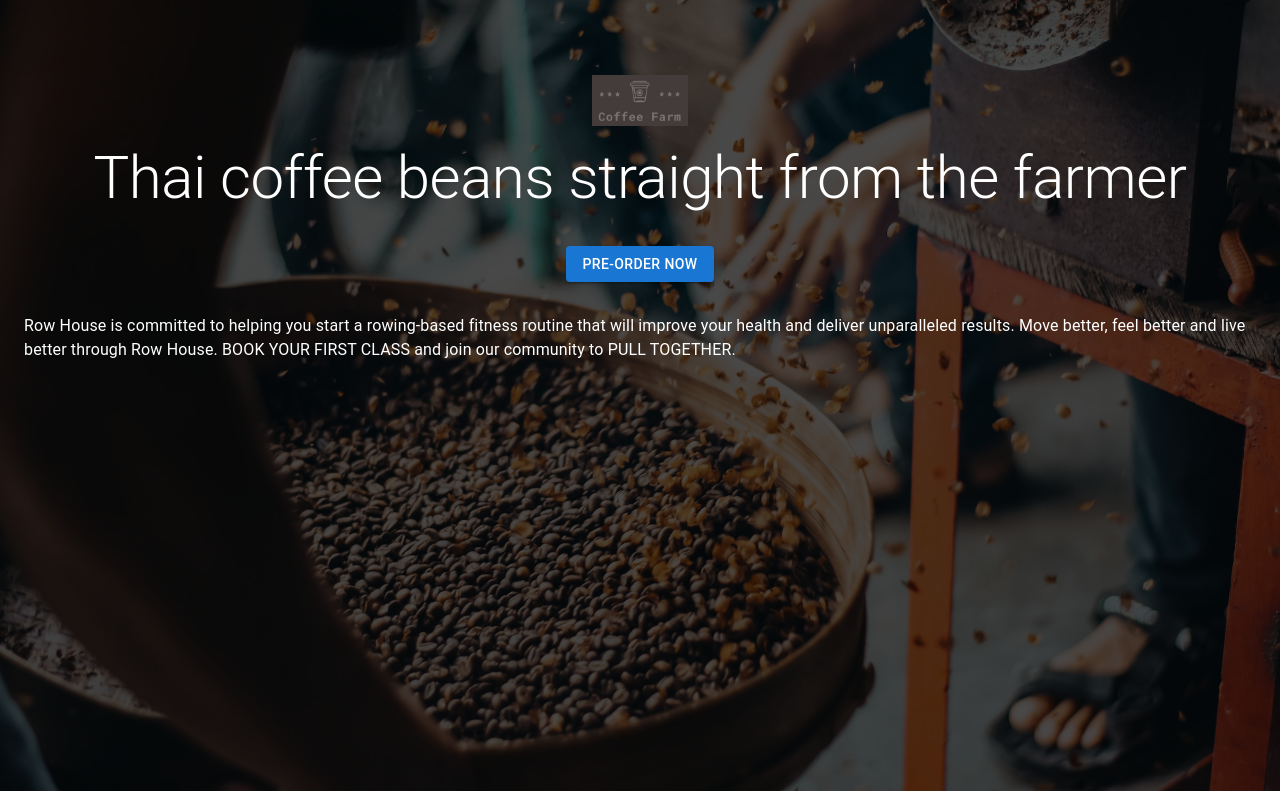
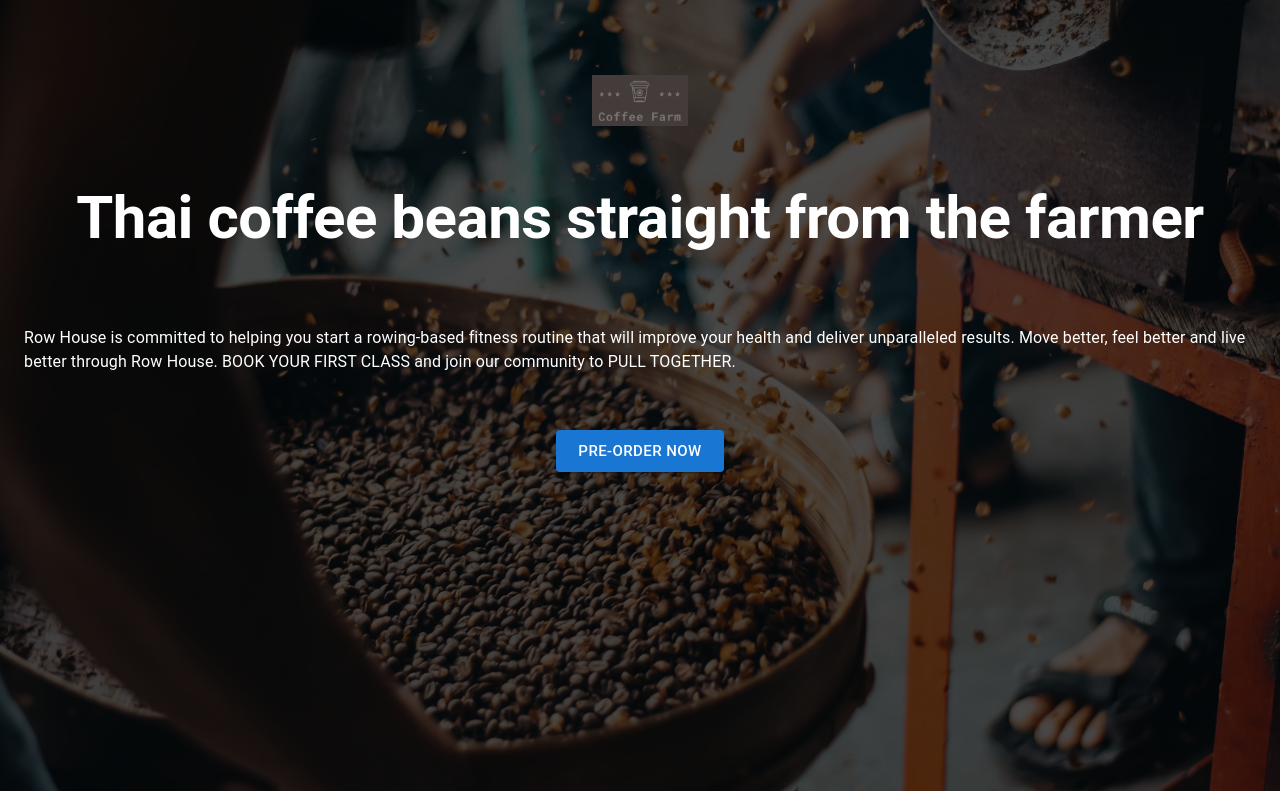
Before and after one commit to BrianLavery/coffee_app_client, a React (Create React App) app: page / in a window 1280 px wide. Built offline with nearby package versions, Linux system fonts and the light colour scheme.

Commit message:
added grid structure

```diff
--- a/src/components/App.js
+++ b/src/components/App.js
@@ -13,8 +13,9 @@ const App = () => {
 			<CssBaseline />
 			<BackgroundImage>
 				<div style={{ paddingTop: 100 }}>
-					<Grid container spacing={2} sx={{ flexGrow: 1 }}>
+					<Grid container spacing={2}>
 						<Grid
+							item
 							xs={10}
 							sm={6}
 							md={4}
@@ -28,25 +29,33 @@ const App = () => {
 							alignItems='center'>
 							<LogoImage />
 						</Grid>
-						<Grid xs={1} sm={3} md={4} lg={5} />
+						<Grid item xs={1} sm={3} md={4} lg={5} />
 
-						<Grid xs={12} xl={6} xlOffset={3} display='flex' justifyContent='center' alignItems='center'>
-							<Typography variant='h2' style={{ color: 'white' }}>
+						<div style={{ width: '100%', marginTop: 40 }}></div>
+
+						<Grid item xs={12} xl={6} xlOffset={3} display='flex' justifyContent='center' alignItems='center'>
+							<Typography variant='h2' style={{ color: 'white', fontWeight: 'bold' }}>
 								Thai coffee beans straight from the farmer
 							</Typography>
 						</Grid>
-						<Grid xs={0} xl={3} />
+						<Grid item xs={0} xl={3} />
 
-						<Grid xs={12} display='flex' justifyContent='center' alignItems='center'>
-							<Button variant='contained'>Pre-Order Now</Button>
-						</Grid>
+						<div style={{ width: '100%', marginTop: 40 }}></div>
 
-						<Grid xs={12} xl={6} xlOffset={3} display='flex' justifyContent='center' alignItems='center'>
-							<p style={{ color: 'white' }}>
+						<Grid item xs={12} xl={6} xlOffset={3} display='flex' justifyContent='center' alignItems='center'>
+							<Typography variant='body1' style={{ color: 'white' }}>
 								Row House is committed to helping you start a rowing-based fitness routine that will improve your health
 								and deliver unparalleled results. Move better, feel better and live better through Row House. BOOK YOUR
 								FIRST CLASS and join our community to PULL TOGETHER.
-							</p>
+							</Typography>
+						</Grid>
+
+						<div style={{ width: '100%', marginTop: 40 }}></div>
+
+						<Grid item xs={12} display='flex' justifyContent='center' alignItems='center'>
+							<Button size='large' variant='contained'>
+								Pre-Order Now
+							</Button>
 						</Grid>
 					</Grid>
 				</div>
```
